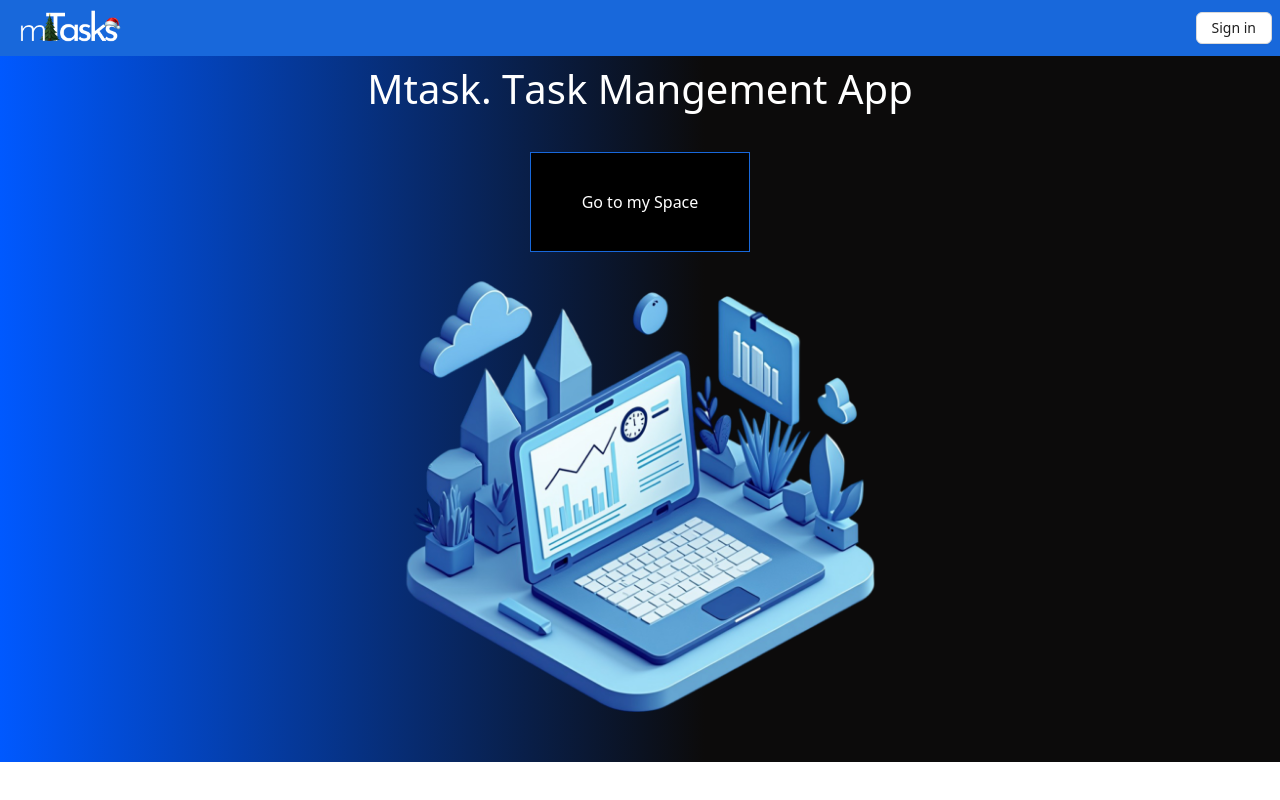
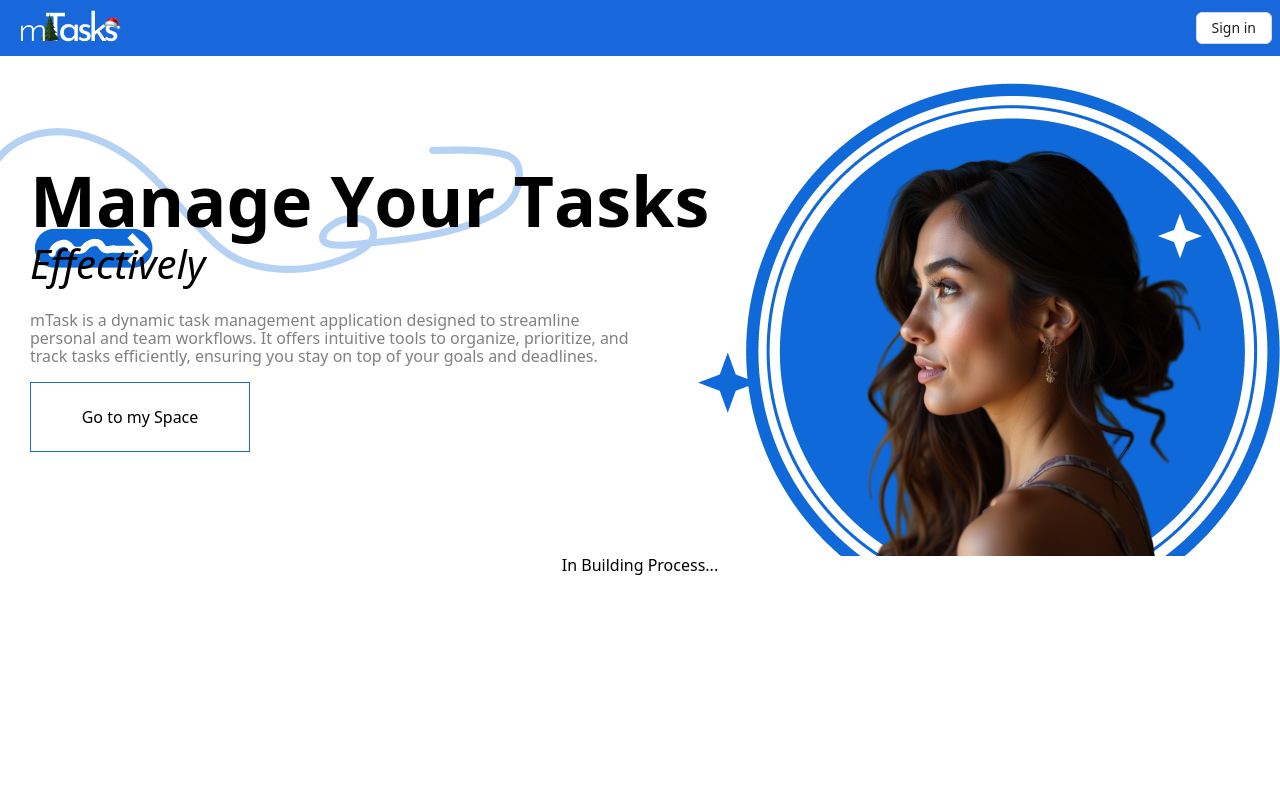
Before and after one commit to khachikkar/mtask, a React (Create React App) app: page / in a window 1280 px wide. Built offline with nearby package versions, Linux system fonts and the light colour scheme; no server answers.

Commit message:
updated intro ui

```diff
--- a/src/components/Intro/index.css
+++ b/src/components/Intro/index.css
@@ -1,60 +1,117 @@
+
+
+.hero{
+    /*border: 1px solid red;*/
+    /*background-color: red;*/
+    height: 500px;
+    background-image: url("../../../src/core/images/a.png");
+    /*background-repeat: no-repeat;*/
+    background-position: right;
+    /*object-fit: cover;*/
+
+
+    display: flex;
+    align-items: flex-start;
+    flex-direction: column;
+    justify-content: center;
+    padding: 30px;
+
+    h1{
+        margin: 0;
+        font-size: 70px;
+        font-weight: bold;
+    }
+    h3{
+        margin: 0;
+        font-size: 40px;
+        font-style: italic;
+        font-weight: lighter;
+    }
+
+p{
+    margin-top: 24px;
+    max-width: 600px;
+    color: gray;
+}
+}
+
+
+
+
+
 
 a{
     text-decoration: none;
     color: inherit;
 }
-.ree{
-    background: rgb(0,89,255);
-    background: linear-gradient(90deg, rgba(0,89,255,1) 0%, rgba(12,11,11,1) 55%);
-    min-height: 700px;
-    display: flex;
-    flex-direction: column;
-    align-items: center;
-    padding: 10px;
-    justify-content: space-between;
-
-    h1{
-        margin: 0;
-        font-size: 40px;
-        color: white;
-        margin-bottom: 40px;
-        text-align: center;
-    }
-
-    img{
-        height: 500px;
-        width: 500px;
-        border-radius: 10px;
-        object-fit: cover;
-
-    }
-}
-
-
-@media screen and (max-width: 600px){
-h1{
-    font-size: 30px;
-}
-}
 
 
 
-.left{
+
+
+.ree{
     display: flex;
     flex-direction: column;
+}
+
+.soon{
+    display: flex;
     align-items: center;
+    justify-content: center;
 }
+
+/*.ree{*/
+/*    background: rgb(0,89,255);*/
+/*    background: linear-gradient(90deg, rgba(0,89,255,1) 0%, rgba(12,11,11,1) 55%);*/
+/*    min-height: 700px;*/
+/*    display: flex;*/
+/*    flex-direction: column;*/
+/*    align-items: center;*/
+/*    padding: 10px;*/
+/*    justify-content: space-between;*/
+
+/*    h1{*/
+/*        margin: 0;*/
+/*        font-size: 40px;*/
+/*        color: white;*/
+/*        margin-bottom: 40px;*/
+/*        text-align: center;*/
+/*    }*/
+
+/*    img{*/
+/*        height: 500px;*/
+/*        width: 500px;*/
+/*        border-radius: 10px;*/
+/*        object-fit: cover;*/
+
+/*    }*/
+/*}*/
+
+
+/*@media screen and (max-width: 600px){*/
+/*h1{*/
+/*    font-size: 30px;*/
+/*}*/
+/*}*/
+
+
+
+/*.left{*/
+/*    display: flex;*/
+/*    flex-direction: column;*/
+/*    align-items: center;*/
+/*}*/
 
 
 .glow-on-hover {
     width: 220px;
-    height: 100px;
+    height: 70px;
     display: flex;
     align-items: center;
     justify-content: center;
     outline: none;
-    color: #fff;
-    background: black;
+    color: black;
+    background: white;
     border: 1px solid #1868db;
     cursor: pointer;
     position: relative;
@@ -78,7 +135,7 @@ h1{
 }
 
 .glow-on-hover:active {
-    color: #fff
+    color: black
 }
 
 .glow-on-hover:active:after {
@@ -95,7 +152,7 @@ h1{
     position: absolute;
     width: 100%;
     height: 100%;
-    background: #000;
+    background: #fff;
     left: 0;
     top: 0;
 }
--- a/src/components/Intro/index.js
+++ b/src/components/Intro/index.js
@@ -1,8 +1,7 @@
 import React from 'react'
 import "./index.css"
-import intro from "../../core/images/intro.png"
 import { AnimatePresence, motion, useInView } from 'framer-motion';
-import {Link} from "react-router-dom";
+import {Link} from 'react-router-dom'
 import {ROUTE_CONSTANTS} from "../../core/constants/constants";
 
 
@@ -42,24 +41,37 @@ const Intro = () => {
 
   return (
     <div className="ree">
-        <div className="left">
+
+<div className="hero">
+
+    <GradualSpacing  text="Manage Your Tasks" />
+    <h3>Effectively</h3>
+<p>mTask is a dynamic task management application designed to streamline personal and team workflows. It offers intuitive tools to organize, prioritize, and track tasks efficiently, ensuring you stay on top of your goals and deadlines.</p>
+
+    <Link to={ROUTE_CONSTANTS.CABINET}>
+        <div className="glow-on-hover"> Go to my Space</div>
+    </Link>
+</div>
 
 
-            {/*<h1>Mtask. Task Management App</h1>*/}
-            <div className="a">
-                <GradualSpacing  text="Mtask. Task Mangement App" />
-            </div>
-
-            <Link to={ROUTE_CONSTANTS.CABINET}>
-                <div className="glow-on-hover"> Go to my Space</div>
-            </Link>
-
-        </div>
+        {/*<div className="left">*/}
 
 
-        <div className="right">
-            <img src={intro} alt={intro}/>
-        </div>
+        {/*    /!*<h1>Mtask. Task Management App</h1>*!/*/}
+        {/*    <div className="a">*/}
+        {/*        <GradualSpacing  text="Mtask. Task Mangement App" />*/}
+        {/*    </div>*/}
+
+
+
+        {/*</div>*/}
+        {/*<div className="right">*/}
+        {/*    <img src={intro} alt={intro}/>*/}
+        {/*</div>*/}
+
+        <div className="soon">In Building Process...</div>
+
+
     </div>
   )
 }
```
Also changed, not shown: src/core/images/a.png (added).
